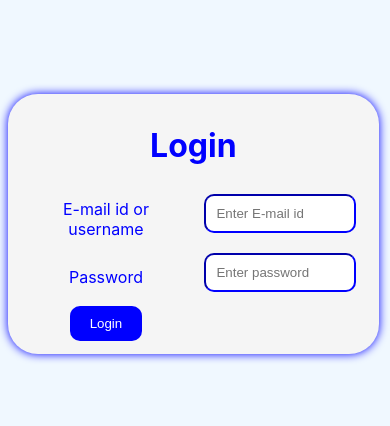
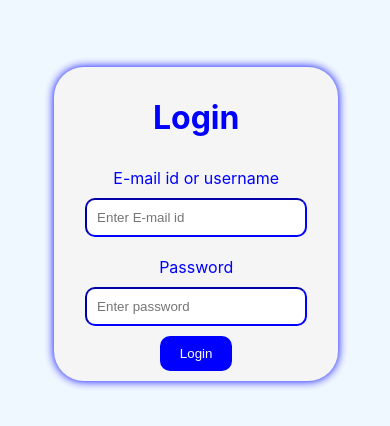
Before and after one commit to Haribalprithiviraj/loginpage, a React (Create React App) app: page / in a window 390 px wide. Shown: the part 198-624 px from the top of the page. Built offline with nearby package versions, Linux system fonts and the light colour scheme.

Commit message:
fourth update to appear alert

```diff
--- a/src/App.js
+++ b/src/App.js
@@ -2,6 +2,7 @@ import logo from './logo.svg';
 import './login.css';
 import Login from './components/Login';
 import SignUp from './components/SignUp';
+import './components/alert';
 
 function App() {
   return (
--- a/src/components/Login.js
+++ b/src/components/Login.js
@@ -1,32 +1,21 @@
 import React from "react"
+import { handleloginclick } from "./alert"
 function Login(){
     return(
-        <div class="container">
-         <h1 class="logo">Login</h1>
+        <div id="container">
+         <h1 id="logo">Login</h1>
          <form method="get">
-            <table>
-                <tr>
-                    <td>
+
                                <label id="label1">E-mail id or username</label>
-                    </td>
-                    <td>
+
                                <input title="E-mailid" id="email" placeholder="Enter E-mail id"  required />
-                    </td>
-                </tr>
-                <tr>
-                    <td>
+
                                <label id="label2">Password</label>
-                    </td>
-                    <td>
+
                               <input type="password" id="password" title="password" placeholder="Enter password"  required />
-                    </td>
-                </tr>
-                <tr>
-                    <td>
-                            <button class="login" onClick="popup()" title="login">Login</button>
-                    </td>
-                </tr>
-            </table>
+
+                            <button id="login" onClick={handleloginclick()} title="login">Login</button>
+
          </form>
          </div>
     )
--- /dev/null
+++ b/src/components/alert.js
@@ -0,0 +1,4 @@
+export function handleloginclick()
+{
+    alert("LOGIN SUCESSFULLY")
+}
--- a/src/login.css
+++ b/src/login.css
@@ -8,7 +8,7 @@ body {
   margin: 0;
 }
 
-.container {
+#container {
   width: 100%;
   height: 50%;
   padding: 20px;
@@ -37,7 +37,7 @@ form {
   margin-bottom: 10px;
 }
 
-.login {
+#login {
   background-color: blue;
   color: white;
   border-radius: 10px;
@@ -46,15 +46,14 @@ form {
   cursor: pointer;
 }
 
-@media (max-width: )
 @media screen and (max-width: 768px) {
-  .container {
+  #container {
     width: 100%;
   }
 }
 
 @media screen and (max-width: 480px) {
-  .container {
+  #container {
     width: 90%;
     padding: 10px;
     position: relative;
```
